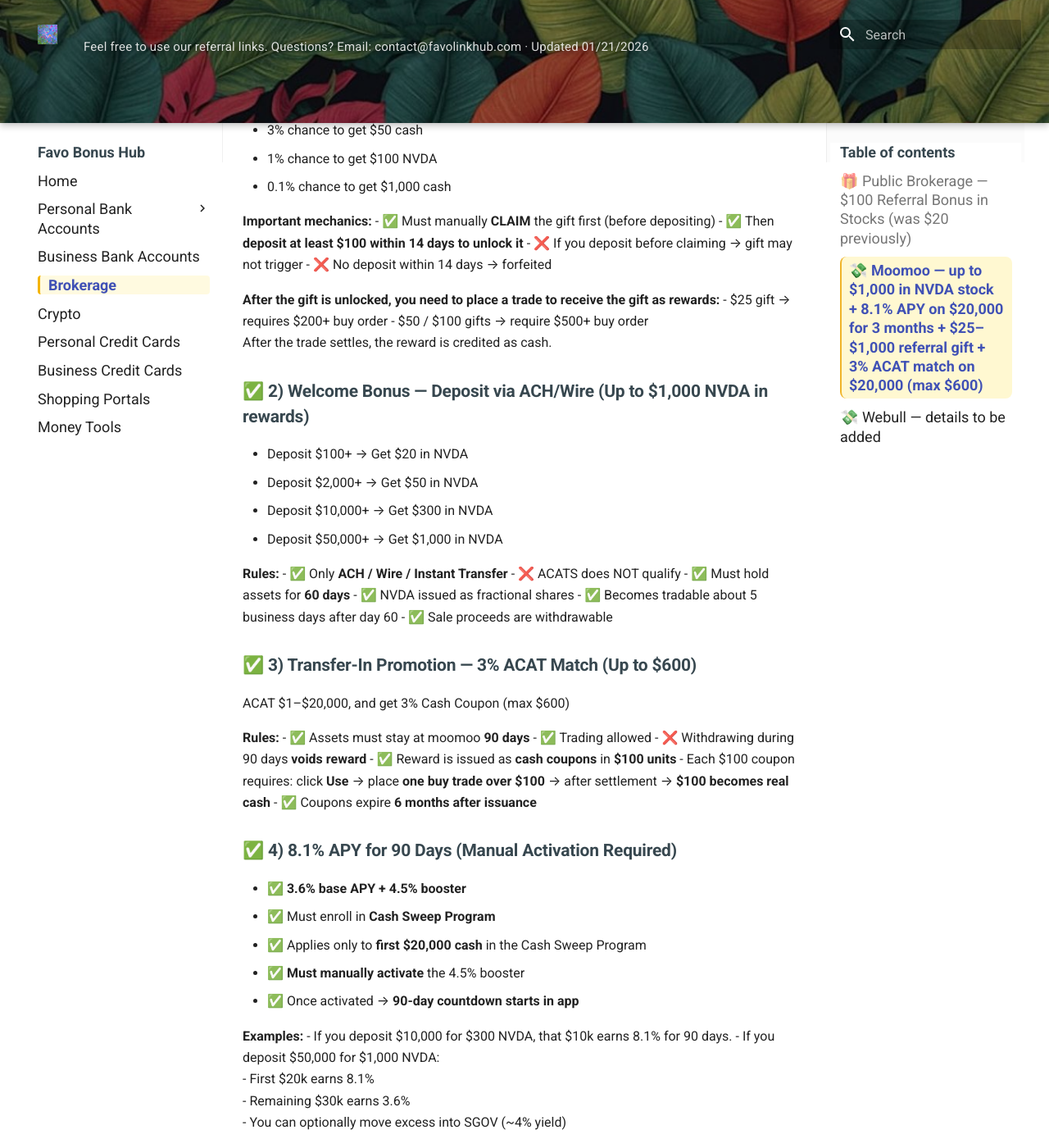
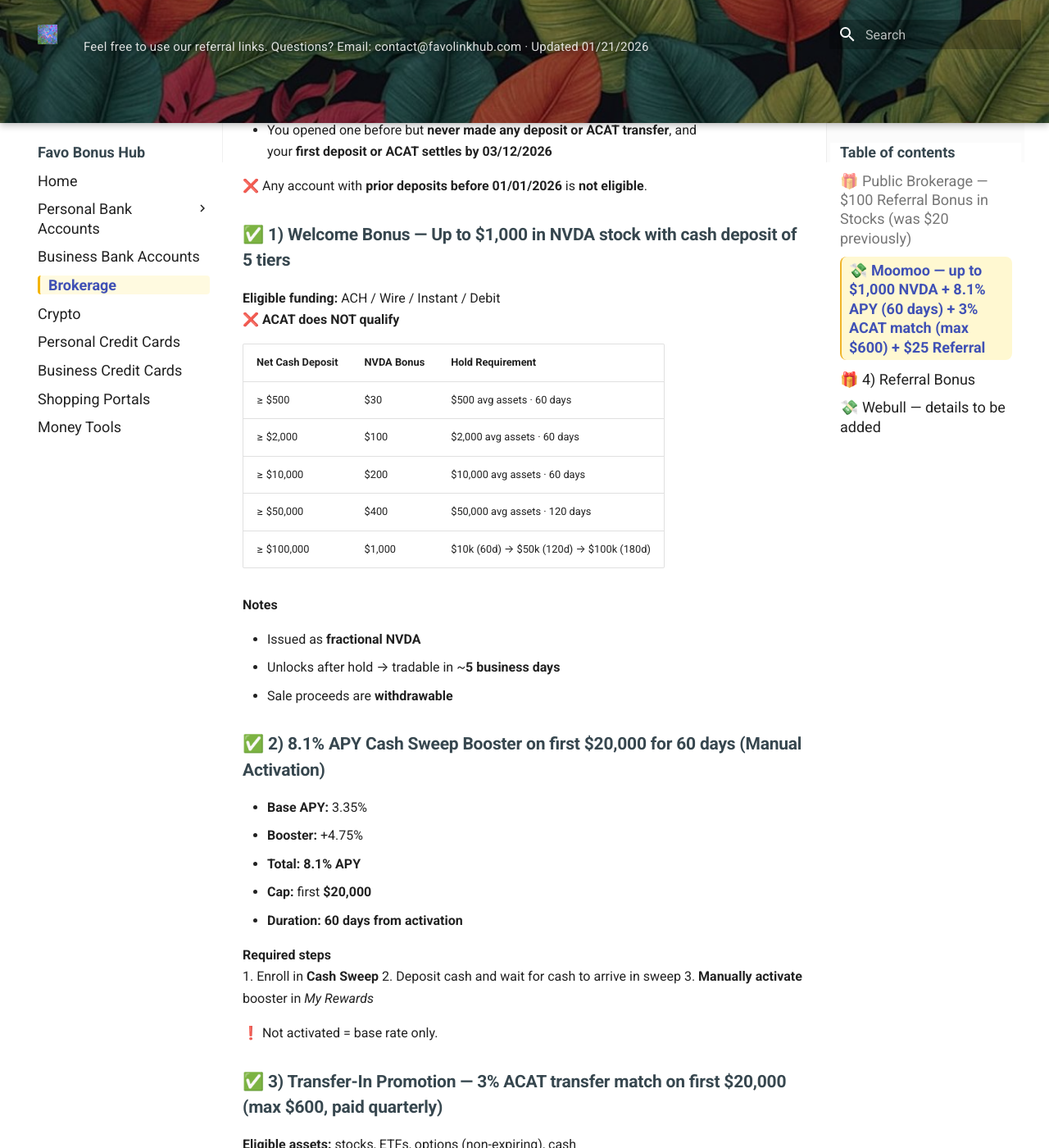
Before and after one commit to whispersofzephyr/favolinkhub-site, an MkDocs documentation site: the page built from docs/brokerage.md, in a window 1280 px wide and 1400 px high, scrolled down 2840 px. Shown: the whole window at 82% size. Built offline with MkDocs 1.6.1 and Material for MkDocs 9.7.7, drawn with Linux system fonts in a browser that asks for light colours; some of the changed text lies outside the part shown.

Commit message:
Update brokerage.md

```diff
--- a/docs/brokerage.md
+++ b/docs/brokerage.md
@@ -72,91 +72,100 @@ To keep activity clean, one option is to **buy Treasury bills**, hold them for ~
 
 ---
 
-## 💸 Moomoo — up to $1,000 in NVDA stock + 8.1% APY on $20,000 for 3 months + $25–$1,000 referral gift + 3% ACAT match on $20,000 (max $600)
-**Expires:** 12/31/25
+## 💸 Moomoo — up to $1,000 NVDA + 8.1% APY (60 days) + 3% ACAT match (max $600) + $25 Referral
+**Nationwide · Offer Valid 01/01/2026 – 03/12/2026**
 
-Moomoo is currently running one of its strongest **stackable brokerage promos**:
+> **Quick Summary**
+>
+> - 💰 **Up to $1,000 in NVDA stock** with cash deposit of 5 tiers
+> - 📈 **8.1% APY** on first **$20,000** for **60 days** (manual activation)
+> - 🔁 **3% ACAT transfer match** on first **$20,000** (max **$600**, paid quarterly)
+> - 🎁 **$25 referral bonus** for brand-new users
+> - ✅ All offers **stackable** for **new / never-funded** Moomoo accounts
 
-- ✅ **$25–$1,000 holiday gift via referral**
-- ✅ **Up to $1,000 in NVDA stock via ACH/Wire deposit**
-- ✅ **8.1% APY on the first $20,000 for 90 days**
-- ✅ **3% ACAT transfer match on $20,000 (up to $600)**
+👉 **Referral link:** [https://j.moomoo.com/01nsnp](https://j.moomoo.com/01nsnp)
 
-👉 **My referral link:** [j.moomoo.com/01nsnp](https://j.moomoo.com/01nsnp)
+### 👤 Eligibility (read first)
 
-### ✅ 1) Holiday Gift via Referral ($25–$1,000)
+You qualify only if **one** of the following is true:
 
-For **brand-new users who sign up via referral BEFORE depositing**:
+- You **never opened** a Moomoo brokerage account before **01/01/2026**, or
+- You opened one before but **never made any deposit or ACAT transfer**, and
+  your **first deposit or ACAT settles by 03/12/2026**
 
-- 96% chance to get $25 cash
-- 3% chance to get $50 cash
-- 1% chance to get $100 NVDA
-- 0.1% chance to get $1,000 cash
+❌ Any account with **prior deposits before 01/01/2026** is **not eligible**.
 
-**Important mechanics:**
-- ✅ Must manually **CLAIM** the gift first (before depositing)
-- ✅ Then **deposit at least $100 within 14 days to unlock it**
-- ❌ If you deposit before claiming → gift may not trigger
-- ❌ No deposit within 14 days → forfeited
+### ✅ 1) Welcome Bonus — **Up to $1,000 in NVDA stock** with cash deposit of 5 tiers
 
-**After the gift is unlocked, you need to place a trade to receive the gift as rewards:**
-- $25 gift → requires $200+ buy order
-- $50 / $100 gifts → require $500+ buy order
-After the trade settles, the reward is credited as cash.
+**Eligible funding:** ACH / Wire / Instant / Debit
+❌ **ACAT does NOT qualify**
 
-### ✅ 2) Welcome Bonus — Deposit via ACH/Wire (Up to $1,000 NVDA in rewards)
+| Net Cash Deposit | NVDA Bonus | Hold Requirement |
+|------------------|------------|------------------|
+| ≥ $500           | $30        | $500 avg assets · 60 days |
+| ≥ $2,000         | $100       | $2,000 avg assets · 60 days |
+| ≥ $10,000        | $200       | $10,000 avg assets · 60 days |
+| ≥ $50,000        | $400       | $50,000 avg assets · 120 days |
+| ≥ $100,000       | $1,000     | $10k (60d) → $50k (120d) → $100k (180d) |
 
-- Deposit $100+ → Get $20 in NVDA
-- Deposit $2,000+ → Get $50 in NVDA
-- Deposit $10,000+ → Get $300 in NVDA
-- Deposit $50,000+ → Get $1,000 in NVDA
+**Notes**
 
-**Rules:**
-- ✅ Only **ACH / Wire / Instant Transfer**
-- ❌ ACATS does NOT qualify
-- ✅ Must hold assets for **60 days**
-- ✅ NVDA issued as fractional shares
-- ✅ Becomes tradable about 5 business days after day 60
-- ✅ Sale proceeds are withdrawable
+- Issued as **fractional NVDA**
+- Unlocks after hold → tradable in ~**5 business days**
+- Sale proceeds are **withdrawable**
 
-### ✅ 3) Transfer-In Promotion — 3% ACAT Match (Up to $600)
+### ✅ 2) 8.1% APY Cash Sweep Booster on first **$20,000** for **60 days**  (Manual Activation)
 
-ACAT $1–$20,000, and get 3% Cash Coupon (max $600)
+- **Base APY:** 3.35%
+- **Booster:** +4.75%
+- **Total:** **8.1% APY**
+- **Cap:** first **$20,000**
+- **Duration:** **60 days from activation**
 
-**Rules:**
-- ✅ Assets must stay at moomoo **90 days**
-- ✅ Trading allowed
-- ❌ Withdrawing during 90 days **voids reward**
-- ✅ Reward is issued as **cash coupons** in **$100 units**
-- Each $100 coupon requires: click **Use** → place **one buy trade over $100** → after settlement → **$100 becomes real cash**
-- ✅ Coupons expire **6 months after issuance**
+**Required steps**
+1. Enroll in **Cash Sweep**
+2. Deposit cash and wait for cash to arrive in sweep
+3. **Manually activate** booster in *My Rewards*
 
-### ✅ 4) 8.1% APY for 90 Days (Manual Activation Required)
+❗ Not activated = base rate only.
 
-- ✅ **3.6% base APY + 4.5% booster**
-- ✅ Must enroll in **Cash Sweep Program**
-- ✅ Applies only to **first $20,000 cash** in the Cash Sweep Program
-- ✅ **Must manually activate** the 4.5% booster
-- ✅ Once activated → **90-day countdown starts in app**
+### ✅ 3) Transfer-In Promotion — **3% ACAT transfer match** on first **$20,000** (max **$600**, paid quarterly)
 
-**Examples:**
-- If you deposit $10,000 for $300 NVDA, that $10k earns 8.1% for 90 days.
-- If you deposit $50,000 for $1,000 NVDA:
-  - First $20k earns 8.1%
-  - Remaining $30k earns 3.6%
-  - You can optionally move excess into SGOV (~4% yield)
+**Eligible assets:** stocks, ETFs, options (non-expiring), cash
 
-### ✅ Terms and Conditions
+| First ACAT Amount | Match | Max |
+|-------------------|-------|-----|
+| $1 – $20,000      | 3%    | $600 |
 
-- [Welcome Bonus - Deposit (Aug 1, 2025 - Dec 31, 2025)](https://www.moomoo.com/us/support/topic4_410?global_content=%7B%22promote_id%22%3A14742%2C%22sub_promote_id%22%3A41%2C%22invite%22%3A70783852%2C%22f%22%3A%22mm%2Fus%2Fsupport%2Ftopic4_448%22%7D&chain_id=aCMWMZMDGzGcwe.1kjbous)
-- [Transfer In Promotion (Sept 3, 2025 - Dec 31, 2025)](https://www.moomoo.com/us/support/topic4_603)
-- [Referral Promotion (2025/09/26-2026/01/06)](https://www.moomoo.com/us/support/topic4_448?_ftsdk=1761396061385847&channel=4&global_content=%7B%22promote_id%22%3A14742%2C%22sub_promote_id%22%3A41%2C%22invite%22%3A70783852%7D)
+**How it pays**
+
+- Issued as **Cash Coupon**
+- Paid in **4 quarterly installments** (Day 90 / 180 / 270 / 360)
+- Each installment = **25%**
+- To unlock each:
+  - Keep **$20k transferred assets** for **90 days**
+  - Trading allowed, **withdrawals break unlock**
+- Coupons expire **6 months after unlock**
+
+## 🎁 4) Referral Bonus
+
+For **brand-new users only**:
+
+- **$25 referral bonus** as of 1/21/2026
+- Requires **claim → small deposit → trade**
+- Check *Invite Friends* / *My Rewards* in-app
+
+👉 Referral link: [https://j.moomoo.com/01nsnp]9https://j.moomoo.com/01nsnp)
 
 ### 🧾 Final Verdict
 
-This is currently one of the **highest-value brokerage promos available**. All of the above **can be stacked** if done correctly: deposit cash for referral bonus + NVDA, ACATS transfer for 3% match, idle cash earning 8.1% APY.
+Still one of the **highest-value stackable brokerage promos**:
 
-👉 **My referral link:** [j.moomoo.com/01nsnp](https://j.moomoo.com/01nsnp)
+- NVDA bonus = high face value, medium hold
+- APY booster = easy return on idle cash
+- ACAT match = slow but real **3% extra**
+
+Best suited for **new users with $20k–$100k+** who can tolerate holding periods.
 
 ---
 
```
